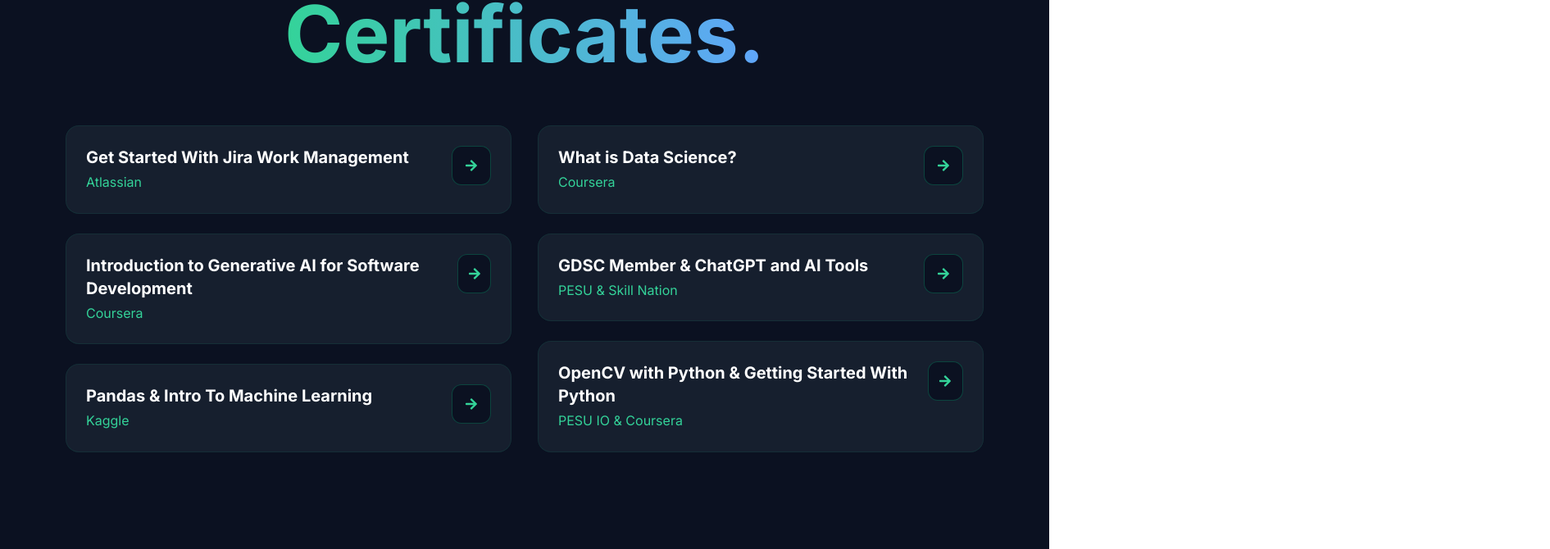
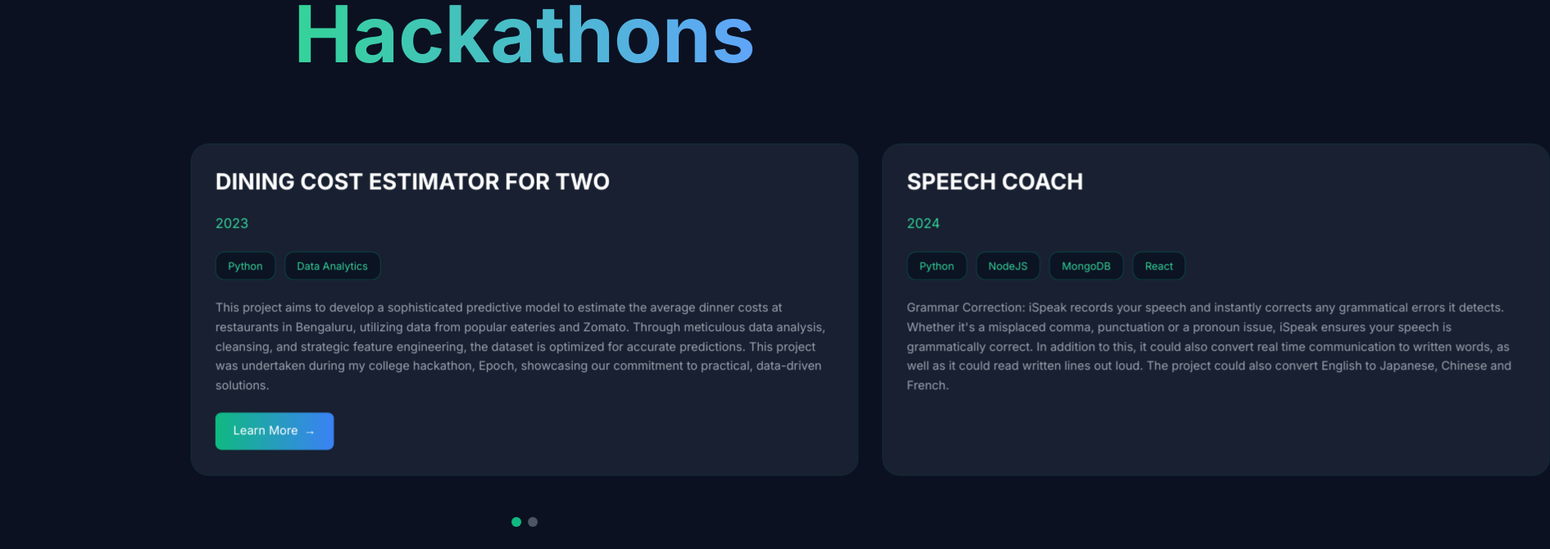
Before and after one commit to meghajbhat/portfolio, a Next.js app: page / in a window 1280 px wide. Shown: the part 4154-4824 px from the top of the page at 82% size, 1891 px wide, since content can reach past the window. Built offline with nearby package versions, Linux system fonts and the light colour scheme.

Commit message:
hackathons

```diff
--- a/app/globals.css
+++ b/app/globals.css
@@ -33,12 +33,43 @@
     position: relative;
     clip-path: polygon(25% 0%, 75% 0%, 100% 50%, 75% 100%, 25% 100%, 0% 50%);
     transition: all 0.3s ease;
-    overflow: hidden;
+    overflow: visible;
+    z-index: 1;
+  }
+
+  .hexagon::before {
+    content: '';
+    position: absolute;
+    inset: -2px;
+    background: linear-gradient(215deg, #10b981, #3b82f6, #8b5cf6);
+    clip-path: polygon(25% 0%, 75% 0%, 100% 50%, 75% 100%, 25% 100%, 0% 50%);
+    z-index: -1;
+    opacity: 0;
+    transition: opacity 0.3s ease;
+  }
+
+  .hexagon::after {
+    content: '';
+    position: absolute;
+    inset: -4px;
+    background: linear-gradient(215deg, #10b981, #3b82f6, #8b5cf6);
+    clip-path: polygon(25% 0%, 75% 0%, 100% 50%, 75% 100%, 25% 100%, 0% 50%);
+    filter: blur(10px);
+    z-index: -2;
+    opacity: 0;
+    transition: opacity 0.3s ease;
   }
 
   .hexagon:hover {
     transform: translateY(-5px);
-    box-shadow: 0 10px 20px rgba(0,0,0,0.2);
+  }
+
+  .hexagon:hover::before {
+    opacity: 1;
+  }
+
+  .hexagon:hover::after {
+    opacity: 0.5;
   }
 
   .nav-link {
--- a/app/page.tsx
+++ b/app/page.tsx
@@ -9,6 +9,7 @@
 
 export default function Home() {
   const heroRef = useRef<HTMLDivElement>(null)
+  const [activeHackathon, setActiveHackathon] = useState(0)
 
   useEffect(() => {
     const handleMouseMove = (e: MouseEvent) => {
@@ -21,6 +22,14 @@
 
     window.addEventListener('mousemove', handleMouseMove)
     return () => window.removeEventListener('mousemove', handleMouseMove)
+  }, [])
+
+  useEffect(() => {
+    const interval = setInterval(() => {
+      setActiveHackathon((prev) => (prev === 0 ? 1 : 0))
+    }, 3000) // Switch every 3 seconds
+
+    return () => clearInterval(interval)
   }, [])
 
   return (
@@ -485,6 +494,96 @@
                 </div>
               </div>
             </Link>
+          </div>
+        </div>
+      </section>
+
+      {/* Hackathons Section */}
+      <section id="hackathons" className="py-24 relative">
+        <div className="container mx-auto px-4 max-w-6xl">
+          <h2 className="text-base font-medium text-center mb-4 text-gray-400 tracking-wider uppercase">CONTINUOUS LEARNING</h2>
+          <h1 className="text-8xl font-bold text-center mb-16">
+            <span className="bg-gradient-to-r from-emerald-400 to-blue-400 bg-clip-text text-transparent">
+              Hackathons
+            </span>
+          </h1>
+
+          {/* Carousel Container */}
+          <div className="relative perspective-1000 max-w-4xl mx-auto">
+            <div
+              className="flex gap-8 transition-transform duration-500 ease-out"
+              style={{
+                transform: `translateX(-${activeHackathon * 100}%) translateZ(-100px)`,
+              }}
+            >
+              {/* Dining Cost Estimator Card */}
+              <div className="w-full flex-shrink-0 bg-[#1A2333]/90 backdrop-blur-lg rounded-3xl p-8 hover:transform hover:rotate-y-12 transition-all duration-500 border border-emerald-500/10 hover:border-emerald-500/30">
+                <div className="space-y-6">
+                  <h3 className="text-3xl font-bold text-white">DINING COST ESTIMATOR FOR TWO</h3>
+                  <p className="text-emerald-400 text-lg">2023</p>
+
+                  <div className="flex flex-wrap gap-3 mb-6">
+                    <span className="px-4 py-2 text-sm rounded-xl bg-[#0B1121]/80 text-emerald-400 border border-emerald-500/30">Python</span>
+                    <span className="px-4 py-2 text-sm rounded-xl bg-[#0B1121]/80 text-emerald-400 border border-emerald-500/30">Data Analytics</span>
+                  </div>
+
+                  <p className="text-gray-400 leading-relaxed">
+                    This project aims to develop a sophisticated predictive model to estimate the average dinner costs at
+                    restaurants in Bengaluru, utilizing data from popular eateries and Zomato. Through meticulous data
+                    analysis, cleansing, and strategic feature engineering, the dataset is optimized for accurate predictions.
+                    This project was undertaken during my college hackathon, Epoch, showcasing our commitment to
+                    practical, data-driven solutions.
+                  </p>
+
+                  <a
+                    href="https://drive.google.com/file/d/1LxPOOFp06ao65BFUbHsfI0y9nncpK59w/view?usp=drive_link"
+                    target="_blank"
+                    rel="noopener noreferrer"
+                    className="inline-flex items-center gap-2 px-6 py-3 bg-gradient-to-r from-emerald-500 to-blue-500 text-white rounded-lg hover:from-emerald-600 hover:to-blue-600 transition-all duration-300 hover:-translate-y-1 hover:shadow-lg"
+                  >
+                    Learn More
+                    <span>→</span>
+                  </a>
+                </div>
+              </div>
+
+              {/* Speech Coach Card */}
+              <div className="w-full flex-shrink-0 bg-[#1A2333]/90 backdrop-blur-lg rounded-3xl p-8 hover:transform hover:rotate-y-12 transition-all duration-500 border border-emerald-500/10 hover:border-emerald-500/30">
+                <div className="space-y-6">
+                  <h3 className="text-3xl font-bold text-white">SPEECH COACH</h3>
+                  <p className="text-emerald-400 text-lg">2024</p>
+
+                  <div className="flex flex-wrap gap-3 mb-6">
+                    <span className="px-4 py-2 text-sm rounded-xl bg-[#0B1121]/80 text-emerald-400 border border-emerald-500/30">Python</span>
+                    <span className="px-4 py-2 text-sm rounded-xl bg-[#0B1121]/80 text-emerald-400 border border-emerald-500/30">NodeJS</span>
+                    <span className="px-4 py-2 text-sm rounded-xl bg-[#0B1121]/80 text-emerald-400 border border-emerald-500/30">MongoDB</span>
+                    <span className="px-4 py-2 text-sm rounded-xl bg-[#0B1121]/80 text-emerald-400 border border-emerald-500/30">React</span>
+                  </div>
+
+                  <p className="text-gray-400 leading-relaxed">
+                    Grammar Correction: iSpeak records your speech and instantly corrects any grammatical errors it
+                    detects. Whether it's a misplaced comma, punctuation or a pronoun issue, iSpeak ensures your speech
+                    is grammatically correct. In addition to this, it could also convert real time communication to written
+                    words, as well as it could read written lines out loud. The project could also convert English to Japanese,
+                    Chinese and French.
+                  </p>
+
+                  <div className="h-[52px]"></div> {/* Spacer to align with other card's button */}
+                </div>
+              </div>
+            </div>
+
+            {/* Navigation Dots */}
+            <div className="flex justify-center gap-2 mt-8">
+              <button
+                className={`w-3 h-3 rounded-full transition-colors duration-300 ${activeHackathon === 0 ? 'bg-emerald-500' : 'bg-gray-600'}`}
+                onClick={() => setActiveHackathon(0)}
+              ></button>
+              <button
+                className={`w-3 h-3 rounded-full transition-colors duration-300 ${activeHackathon === 1 ? 'bg-emerald-500' : 'bg-gray-600'}`}
+                onClick={() => setActiveHackathon(1)}
+              ></button>
+            </div>
           </div>
         </div>
       </section>
```
